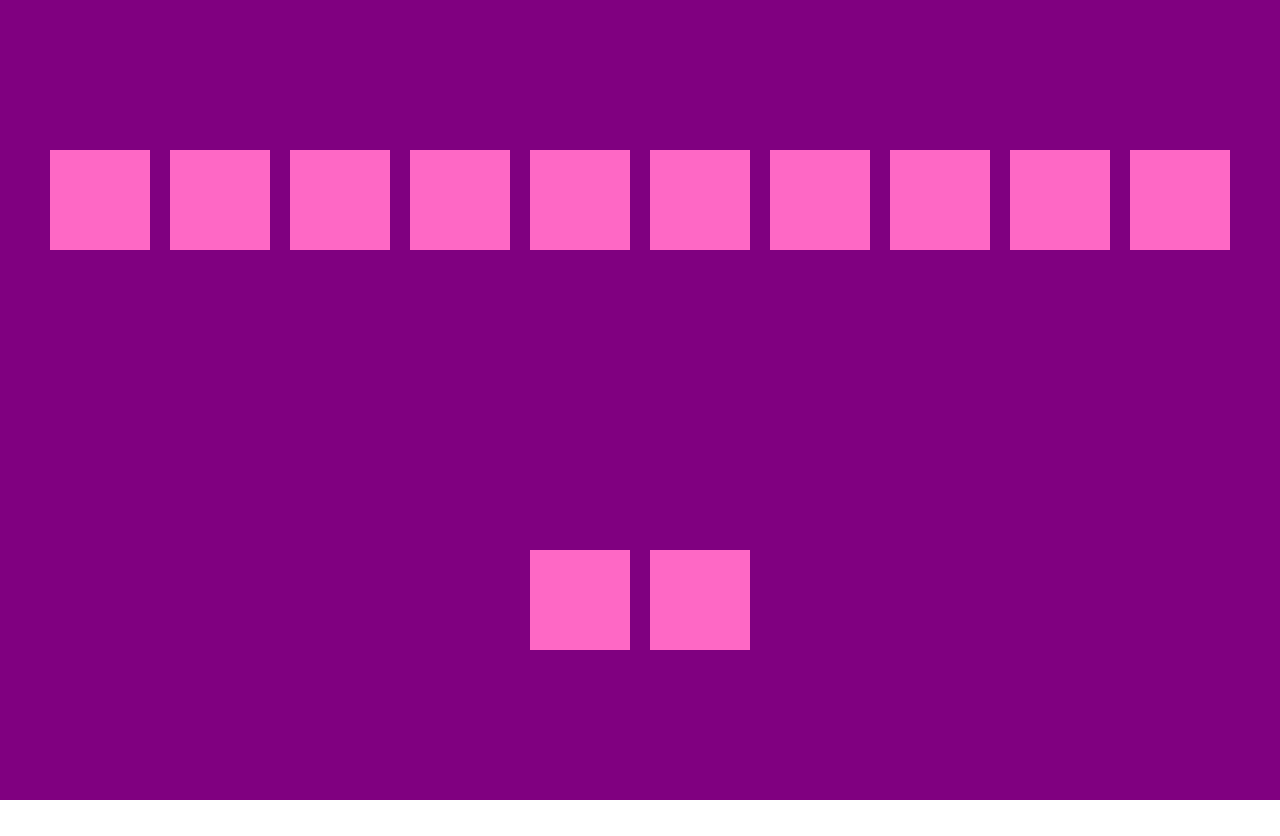
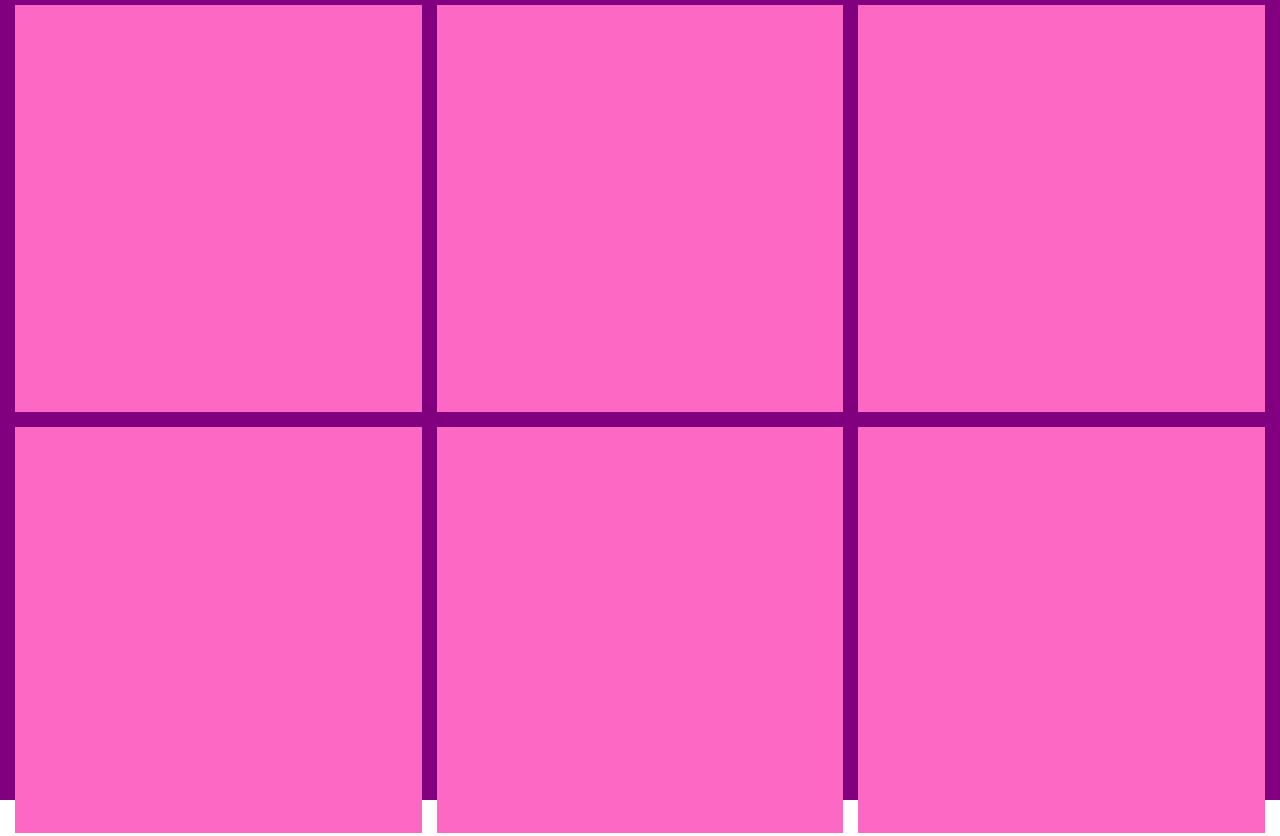
Before and after one commit to andrew-molten/memory, a plain HTML site: page index.html in a window 1280 px wide. Shown: the top 836 px of the page. Before the commit the page ends 800 px from the top, so only its background shows below. Drawn offline with Linux system fonts and the light colour scheme.

Commit message:
add js to edit size + change css

```diff
--- a/main.css
+++ b/main.css
@@ -7,6 +7,8 @@ html,
 body {
   margin: 0;
   padding: 0;
+  height: 100vh;
+  width: 100vw;
 }
 
 body {
@@ -15,8 +17,8 @@ body {
 }
 
 img {
-  /* width: 100%; */
-  height: 100%;
+  width: 100%;
+  /* height: auto; */
   object-fit: cover;
   margin: auto;
   margin-left: 50%;
@@ -26,20 +28,20 @@ img {
 
 .tile {
   background-color: rgb(254, 104, 197);
-  height: 100px;
-  width: 100px;
-  margin: 10px;
   overflow: hidden;
+  margin: 5px;
 }
 
 .container {
   display: flex;
   background-color: purple;
-  width: 100%;
+  /* flex-flow: row wrap; */
+  flex-wrap: wrap;
+  justify-content: center;
+  /* align-content: space-evenly; */
+  align-items: center;
   height: 100%;
-  justify-content: center;
-  align-items: center;
-  flex-wrap: wrap;
+  gap: 5px;
 }
 
 .hidden {
--- a/main.js
+++ b/main.js
@@ -31,7 +31,7 @@ const images = [
 ]
 
 let preferences = {
-  tileNum: 12,
+  tileNum: 18,
 }
 
 function generateTilesDOM(tileNum) {
@@ -64,7 +64,6 @@ function handleClick(e) {
   const id = e.target.closest('.tile').id
   const src = e.target.children[0].src
   const tile = document.getElementById(id)
-  console.log(lastClick)
   if (lastClick.clickNum === 2) {
     if (lastClick.completedPair === true) {
       removeCompletedPair()
@@ -168,6 +167,40 @@ function init() {
   assignTileListeners()
 }
 init()
+
+function calculateTiles() {
+  const height = window.innerHeight
+  const width = window.innerWidth
+  const widthFit = width / 120
+  const heightFit = height / 120
+  const maxTiles = maxTileNum(widthFit, heightFit)
+  const tileWidth = width / 3 - 20
+  console.log(widthFit)
+  console.log(heightFit)
+  console.log(tileWidth)
+  console.log(maxTiles)
+  adjustTileSize(tileWidth)
+}
+calculateTiles()
+
+function maxTileNum(widthFit, heightFit) {
+  const max = Math.floor(widthFit) * Math.floor(heightFit)
+  if (max % 6 === 0) {
+    return max
+  } else {
+    const remainder = max % 6
+    return max - remainder
+  }
+}
+
+function adjustTileSize(tileWidth) {
+  for (const tile of tilesDOM) {
+    tile.style.maxWidth = `${tileWidth}px`
+    tile.style.maxHeight = `${tileWidth}px`
+    tile.style.height = `${tileWidth}px`
+    tile.style.weight = `${tileWidth}px`
+  }
+}
 // assign tiles to random positions on the screen
 
 // check for a match & remove tile/ do a celebration
```
